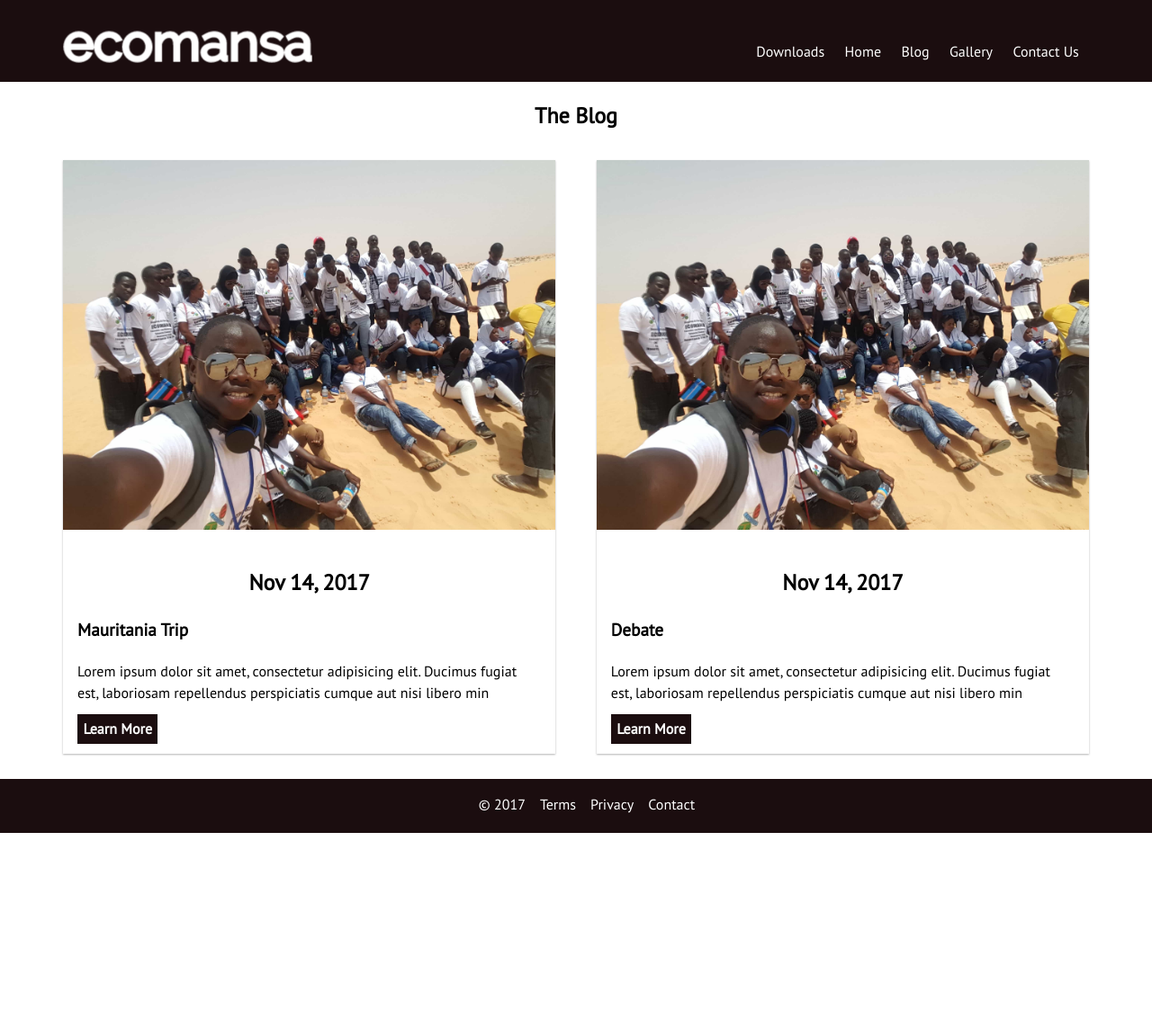
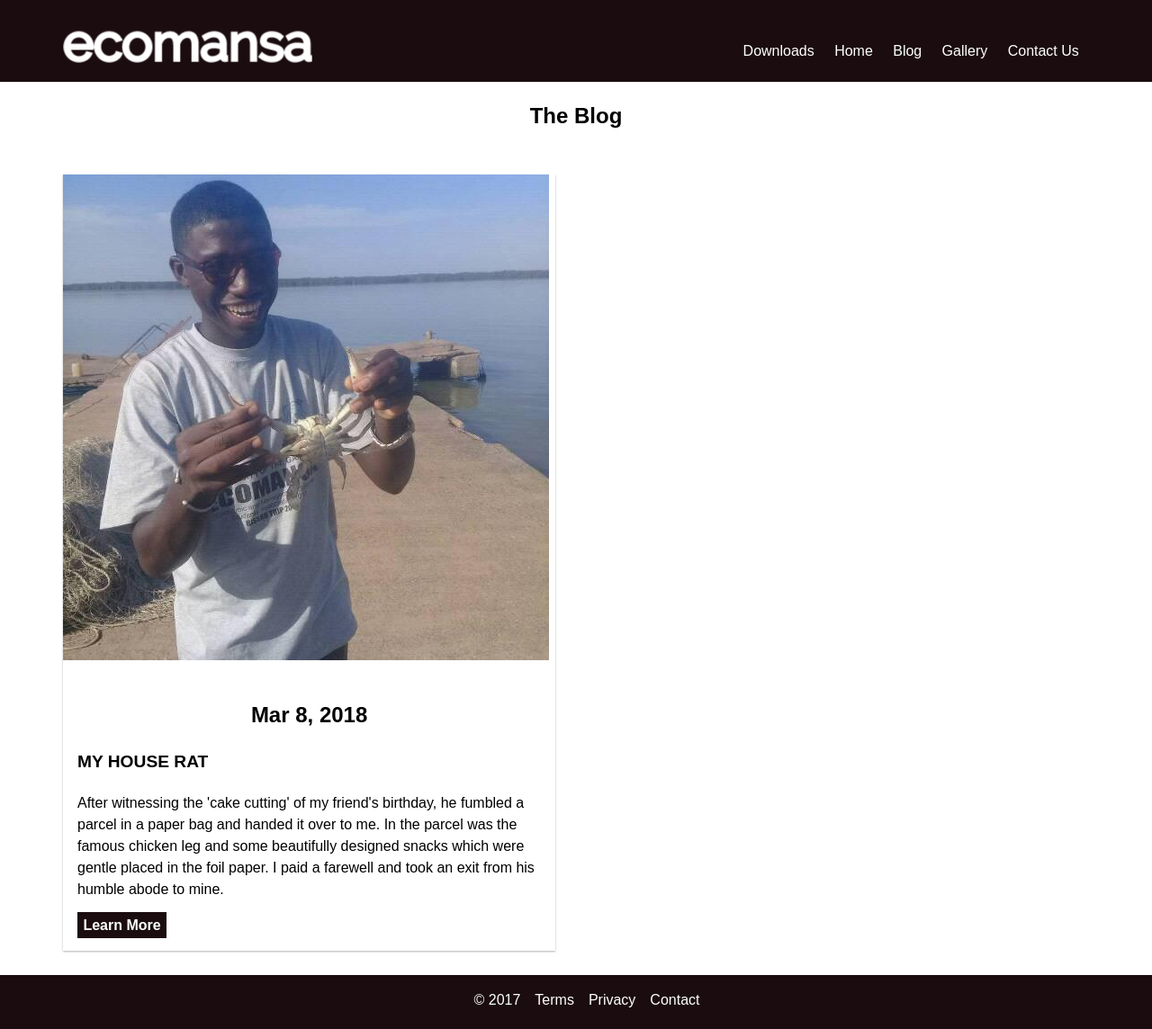
Before and after one commit to Baboucar/eproject, a Jekyll site: the page built from blog.html, in a window 1280 px wide. Shown: the whole page at 90% size. Built offline with Jekyll 4.4.1, drawn with Linux system fonts in a browser that asks for light colours; before the commit the page ends 926 px from its top, so only the background shows below that.

Commit message:
fixed the blod

```diff
--- a/_includes/head.html
+++ b/_includes/head.html
@@ -4,7 +4,7 @@
 
 <title>Welcome</title>
 <meta name="description" content="{{ description }}">
-<link href="https://fonts.googleapis.com/css?family=PT+Sans" rel="stylesheet">
+<!-- <link href="https://fonts.googleapis.com/css?family=PT+Sans" rel="stylesheet">
 <link href="https://fonts.googleapis.com/css?family=Courgette" rel="stylesheet">
-<link rel="stylesheet" href="//fonts.googleapis.com/css?family=Source+Sans+Pro:400,400i,700,700i,900,900i" type="text/css" media="all">
+<link rel="stylesheet" href="//fonts.googleapis.com/css?family=Source+Sans+Pro:400,400i,700,700i,900,900i" type="text/css" media="all"> -->
 <link rel="stylesheet" href="{{ "/assets/styles/css/main.css"  }}">
--- a/_posts/2017-11-14-trip.md
+++ /dev/null
@@ -1,20 +0,0 @@
----
-layout: article
-permalink: trip.html
-title: Mauritania Trip
-image: assets/images/mainpromo/4.jpg
-description: Lorem ipsum dolor sit amet, consectetur adipisicing elit. Ducimus fugiat est, laboriosam repellendus perspiciatis cumque aut nisi libero min
----
-
-<div class="">
-	<h3>{{page.title}}</h3>
-	<img src="{{page.image}}" alt="blog">
-
-	<p>Lorem ipsum dolor sit amet, consectetur adipisicing elit. Eum blanditiis, reiciendis minima voluptas voluptate laudantium! Ad necessitatibus, eius quisquam, eligendi nisi, nesciunt nam tempora explicabo maiores corrupti sequi saepe quod?
-   </p>
-
-   <p>
-	Lorem ipsum dolor sit amet, consectetur adipisicing elit. Odio vitae modi animi amet, ullam voluptate dolor ipsa recusandae, placeat quis perspiciatis quasi tempore iusto ipsum. Dolore provident quisquam vel assumenda.
-	</p>
-
-</div>
--- /dev/null
+++ b/_posts/2018-03-08-sulaiman.md
@@ -0,0 +1,44 @@
+---
+layout: article
+permalink: sulaiman.html
+title: MY HOUSE RAT
+image: assets/images/mainpromo/sulaiman.jpg
+description: After witnessing the 'cake cutting' of my                friend's birthday, he fumbled a parcel in a paper bag and handed it over to me. In the parcel was the famous chicken leg and some beautifully designed snacks which were gentle placed in the foil paper. I paid a farewell and took an exit from his humble abode to mine.
+---
+
+<div class="container shadow wow fadeInLeft">
+	<h3>{{page.title}}</h3>
+	<img class="height" src="{{page.image}}" alt="blog">
+
+	<p>
+      I jumped on my red motobike to ignite its combustion chamber, and drove straight home.
+      When I reach home, without further ado, I opened the parcel and began to swallow the evening nourishment.
+   </p>
+
+   <p>
+	 Immediately, when the delicious aroma  consumed my entire house, I saw my rat lazily strolling out of its hole. It came up to where my foot was, then I threaten and shouted 'Ah Cha'. It frowned its face and looked at me eye ball to eye ball;  wasn't comfortable with that look. But also judging from the look on its face, i knew it was hungry. I was as well thinking to myself saying " hum...if you know how hungry i am, you will not even thinking of cross crossing here tonight".
+	</p>
+	<p>
+    I later waited for it to come closer and hit it with my slippers; then it screamed, and finally rushed in its hole.
+I ate and grinded all the bones of the fried chicken and went to bed. A hungry rat, is an angry rat. It waited till 3:00am while i was in middle of my mid night summer dreams; probably snoring like an old Chinese Hamaha generator.The rat came out of its hold, it doesn't touch my money which was visible and Crystal clear on the table; however, it entered my cupboard and brought out my university certificate and placed it on the floor. It was as if the rat could read. It chopped out the most sensitive parts of my document and left it meaningless. On the certificate was written " Sulayman Jammeh has successfully completed four years of study at the university of the Gambia; in the school of Engineering and Architecture, major in Community planning and Design. And acquired a CGPA of 3.0".
+    </p>
+
+  <p>
+  In morning,  when i woke up i found small pieces of papers litted on floor with my certificate. When i read my hard earned document i was shocked with what i saw. It reads "..layman Jam... .as .......fully ....leted .our .ears of stud at the ...versity of ...bia in the ..hool of Engine......and...chit, major in ...munity .lanning and ..sign. And acquired a CGPA of ..0."
+I nearly developed heart attack. My heart bomerance repeated in my chest. I said to myself " is this a mere rat?" .  Well I don't believes in Murphy's law but Theory of Causation. At that moment i was thinking of a blueprint on how to send my rat to its early grave or give it a doomage. The inglorious and hobgoblin of a rat has become an eyesore and a bee in the bonnet in my abode, because i was bitten by a bug.
+Initially, i wanted to pour some hot water in its hole or permanently plaster the hole with cement; however i knew that the rat understood the architecture of the house, it could have made some windows for save exit.  Immediately, i remembered a very powerful Rat poision called Sniper. I rushed at the market like a headless chicken to purchased the mighty rat poision.
+In the market, the rat poision seller projected two types to me. "This one is called Sniper and danger, it's powder, very powerful. Its ability to kill rats, ants, flies etc is undoubted" he said. Before he finished, i grabbed it from him and say "how much is it?", 'D50' he eagerly replied. I bought it and went home.
+I was eager for the night to fall to give the rat a rough justice. I gently rapped the leftover food and carefully amalgamated it with the poision and place it just near the rat's hole in an apple-pie order. Three minutes later, the target came out; our eyes met first, then i pretended that i didn't see it.
+  </p>
+
+  <p>
+  This rat must be a saint. It just smelled the food and passed by. My thoughts were scattered, i said "how comes, hope it didn't knew what i did?" but what shocked me was when the rat finally went to deficated on the bait of food which was meant assassinate it. When the Plan A failed, my plan B got activated which was more deadly and suicidal.
+I rushed into my kitchen and brought out my electric kettle, filled it with water and connected it on the socket. Few minutes later I heard bubbles of water bouncing and boiling in the kettle like a steam turbine. I was saying to myself "belie this rat don't know me". A child that can't allow his mother to sleep, he can't sleep too; If my house rat don't want to sleep because it doesn't want to die, it will die because it doesn't want to sleep.
+I carefully lifted the kettle with the blazing liquid, carried it to the rat's hole and started to pray for its soul to rest in peace, because I thought that's going to be the end of its days.
+As I forcefully poured the hot water in the hole, in my right hand was a big stick to finish it; in case it jump out. To my suprise, all the water  went straight into the hole and I didn't hear or see anything. Two minutes later I heard my neighbour complaining about water coming out of his livingroom, at that instances, I knew that the idiot had an exit plan. Then I have to think of plan C.........
+
+   <h6>Author Sulayman YourHigness Jammeh </h6>
+  </p>
+
+
+</div>
--- a/assets/styles/_scss/_currentevent.scss
+++ b/assets/styles/_scss/_currentevent.scss
@@ -1,5 +1,5 @@
 .feature{
-
+     margin-top: 1em;
   box-shadow: rgba(0, 0, 0, 0.3) 0px 1px 2px;
 }
 
--- a/assets/styles/_scss/_goals.scss
+++ b/assets/styles/_scss/_goals.scss
@@ -21,13 +21,11 @@
      color: #fff;
     text-decoration: none;
 
-
-
-
 }
   // this is just a temporal fix
 	.height{
 		height:300px;
+		max-width: 100%;
 	}
 
 .reason{
```
Also changed, not shown: _posts/2017-11-14-debate.md (deleted, +0 -24 lines), assets/images/mainpromo/s5.jpg (deleted), assets/images/mainpromo/sulaiman.jpg (added), assets/images/mainpromo/welcome02-1600.jpg (deleted), assets/images/mainpromo/welcome02-400.jpg (deleted).
